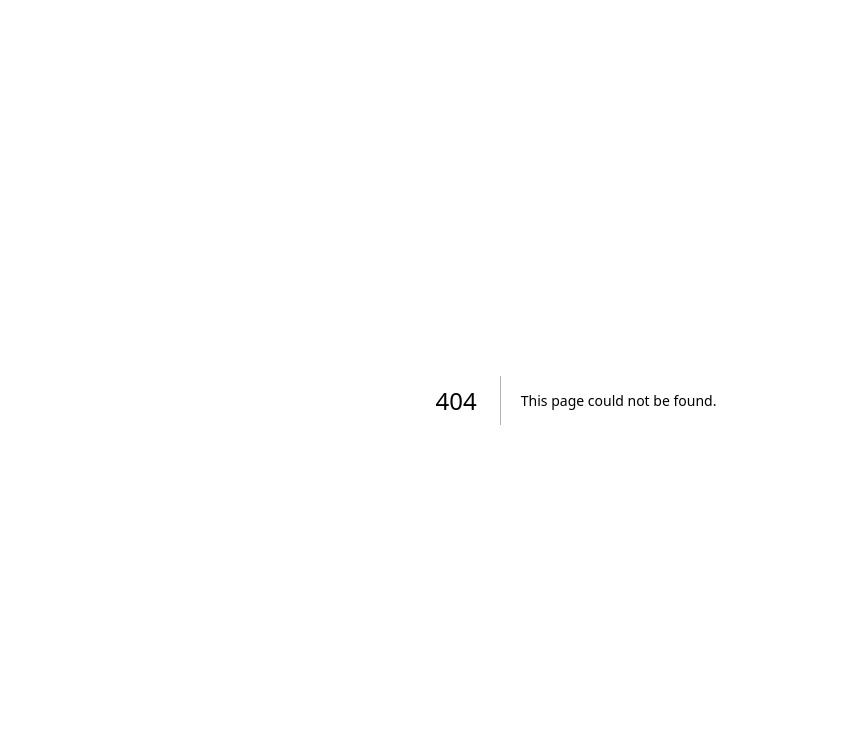
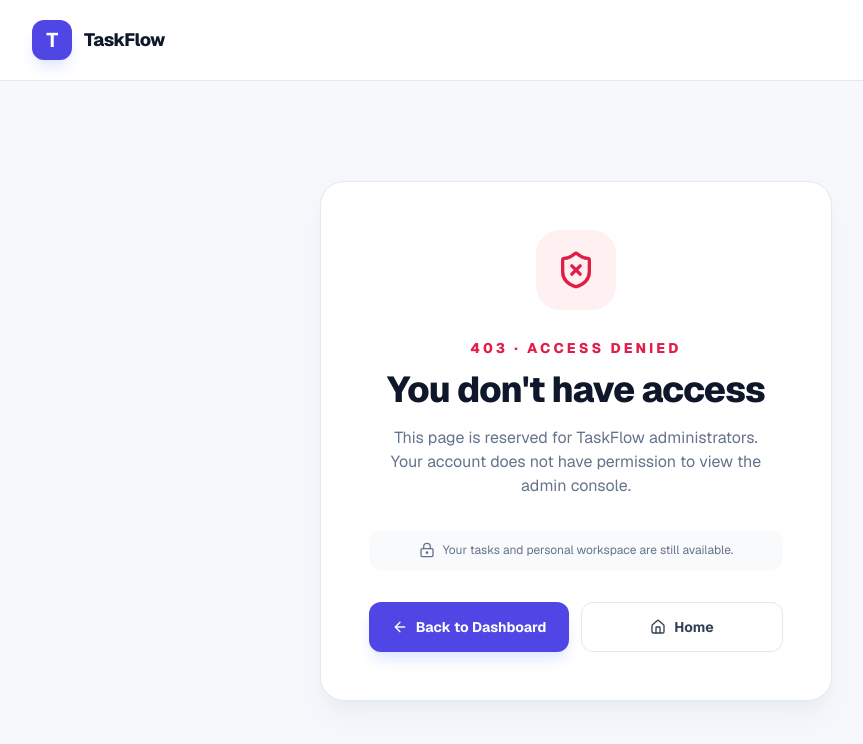
Before and after one commit to Bakhtiyor-dotcom/taskflow, a Next.js app: page /access-denied in a window 1280 px wide. Before the commit this address had no page. Shown: the top 744 px of the page, without its empty margins (64-927 px from the left). Built offline with nearby package versions, Linux system fonts and the light colour scheme.

Commit message:
Add access denied page

```diff
--- /dev/null
+++ b/app/access-denied/page.tsx
@@ -0,0 +1,59 @@
+import Link from "next/link";
+import { ArrowLeft, House, LockKeyhole, ShieldX } from "lucide-react";
+
+export const metadata = {
+  title: "Access Denied | TaskFlow",
+  description: "You do not have permission to view this page.",
+};
+
+export default function AccessDeniedPage() {
+  return (
+    <main className="flex min-h-screen flex-col bg-[#f7f8fc] text-slate-900">
+      <header className="border-b border-slate-200 bg-white">
+        <div className="mx-auto flex w-full max-w-6xl items-center px-5 py-5 sm:px-8">
+          <Link href="/" className="flex items-center gap-3 text-lg font-extrabold tracking-tight">
+            <span className="flex h-10 w-10 items-center justify-center rounded-xl bg-indigo-600 text-xl font-bold text-white shadow-lg shadow-indigo-100">
+              T
+            </span>
+            TaskFlow
+          </Link>
+        </div>
+      </header>
+
+      <div className="flex flex-1 items-center justify-center px-5 py-12 sm:py-20">
+        <section className="w-full max-w-lg rounded-3xl border border-slate-200 bg-white px-6 py-10 text-center shadow-xl shadow-slate-200/50 sm:px-12 sm:py-12">
+          <span className="mx-auto flex h-20 w-20 items-center justify-center rounded-3xl bg-rose-50 text-rose-600">
+            <ShieldX className="h-10 w-10" aria-hidden="true" />
+          </span>
+          <p className="mt-7 text-sm font-extrabold uppercase tracking-[0.22em] text-rose-600">403 · Access Denied</p>
+          <h1 className="mt-3 text-3xl font-extrabold tracking-tight text-slate-900 sm:text-4xl">
+            You don&apos;t have access
+          </h1>
+          <p className="mx-auto mt-4 max-w-sm text-sm leading-7 text-slate-500 sm:text-base">
+            This page is reserved for TaskFlow administrators. Your account does not have permission to view the admin console.
+          </p>
+          <div className="mt-8 flex items-center justify-center gap-2 rounded-xl bg-slate-50 px-4 py-3 text-xs text-slate-500">
+            <LockKeyhole className="h-4 w-4 shrink-0" aria-hidden="true" />
+            Your tasks and personal workspace are still available.
+          </div>
+          <div className="mt-8 flex flex-col gap-3 sm:flex-row">
+            <Link
+              href="/dashboard"
+              className="inline-flex flex-1 items-center justify-center gap-2 rounded-xl bg-indigo-600 px-5 py-3.5 text-sm font-bold text-white shadow-lg shadow-indigo-100 transition hover:bg-indigo-700"
+            >
+              <ArrowLeft className="h-4 w-4" aria-hidden="true" />
+              Back to Dashboard
+            </Link>
+            <Link
+              href="/"
+              className="inline-flex flex-1 items-center justify-center gap-2 rounded-xl border border-slate-200 bg-white px-5 py-3.5 text-sm font-bold text-slate-700 transition hover:bg-slate-50"
+            >
+              <House className="h-4 w-4" aria-hidden="true" />
+              Home
+            </Link>
+          </div>
+        </section>
+      </div>
+    </main>
+  );
+}
--- a/app/admin/page.tsx
+++ b/app/admin/page.tsx
@@ -1,6 +1,6 @@
 import Link from "next/link";
 import { Suspense } from "react";
-import { notFound, redirect } from "next/navigation";
+import { redirect } from "next/navigation";
 import { createClient } from "@/lib/supabase/server";
 import {
   ArrowLeft,
@@ -67,9 +67,9 @@ async function AdminContent() {
     .maybeSingle();
 
   if (roleError || !adminRole) {
-    notFound();
+    redirect("/access-denied");
+
   }
-
   // The database function checks app_admins AGAIN before returning any
   // cross-user statistics. No service-role key is sent to the browser.
   const { data, error } = await supabase.rpc("admin_dashboard_data");
```
